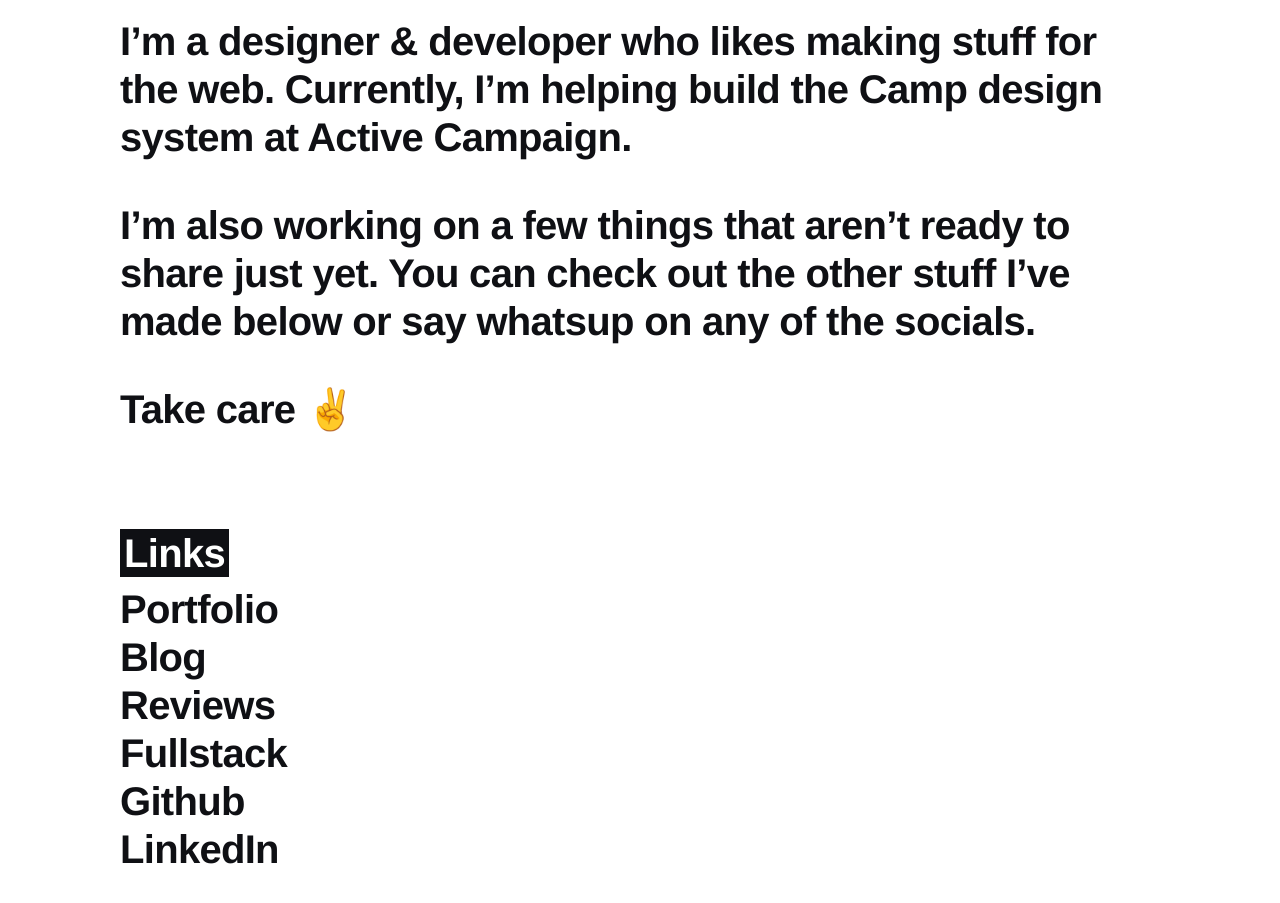
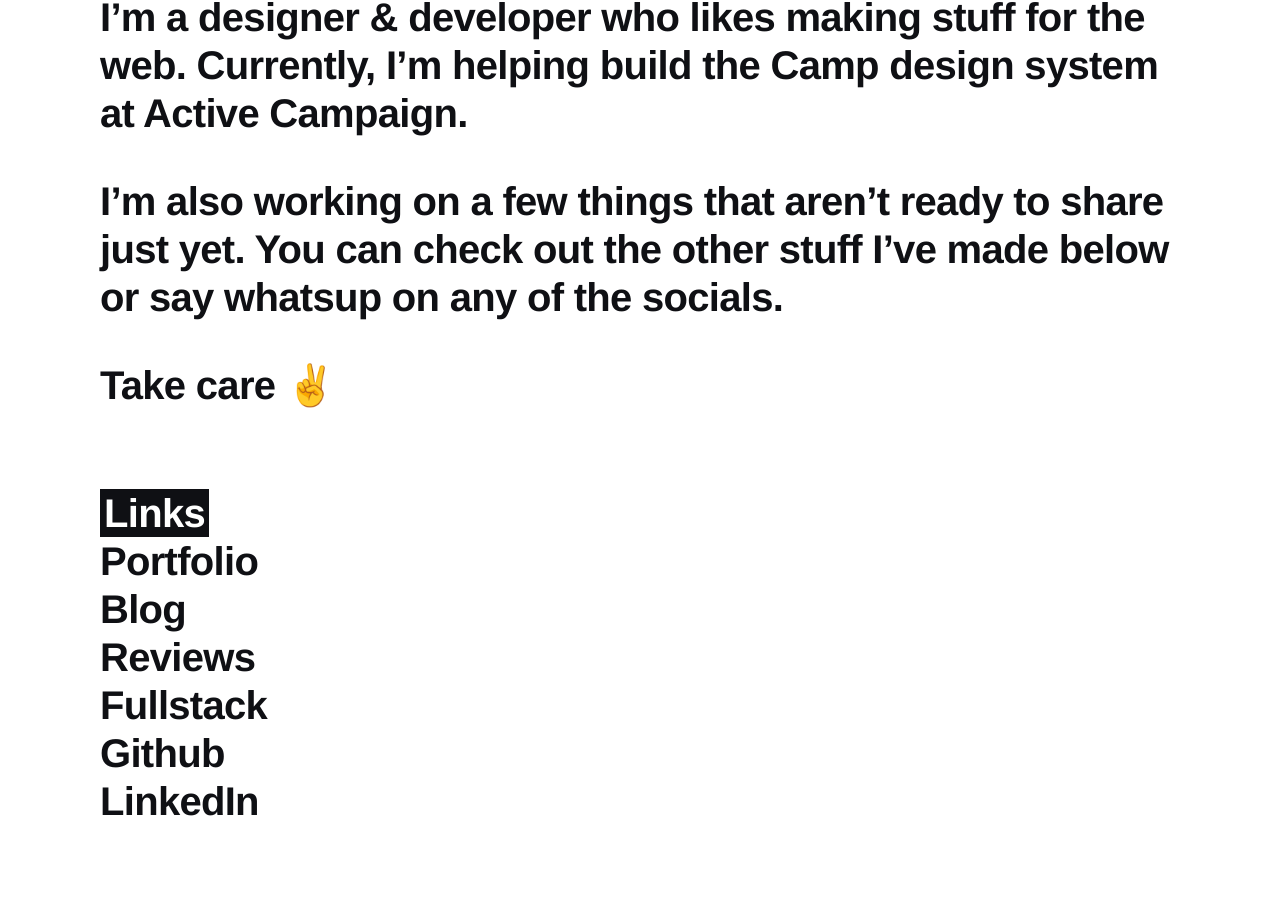
Before and after one commit to rttnbrgr/homebase, a Next.js app: page / in a window 1280 px wide. Shown: the part 371-1274 px from the top of the page. Built offline with nearby package versions, Linux system fonts and the light colour scheme.

Commit message:
refactor remaining homepage text styles

```diff
--- a/pages/index.tsx
+++ b/pages/index.tsx
@@ -1,26 +1,23 @@
-import styles from "../styles/homepage.module.css";
 import Link from "next/link";
 import MetaPage from "../components/MetaPage";
 import { LayoutChakra } from "../components/layouts";
-import { Box, Stack, VStack } from "@chakra-ui/react";
+import {
+  Box,
+  VStack,
+  Text,
+  Link as ChakraLink,
+  UnorderedList,
+  ListItem
+} from "@chakra-ui/react";
 
-const rootStyles = {};
-
-const rootSx = {
-  "--black": "#0f1014",
-  "--white": "#fff",
-  fontSize: "1.5rem",
+const rootStyles = {
+  // Text styles
+  textStyle: "homeRoot",
+  // Layout Styles
   padding: "1.5em",
   display: "flex",
   alignItems: "center",
-
-  "@media screen and (min-width: 768px)": {
-    fontSize: "2.5rem"
-  },
-
-  "@media screen and (min-width: 1440px)": {
-    fontSize: "3.25rem"
-  }
+  maxWidth: "30em"
 };
 
 type Props = {};
@@ -29,65 +26,72 @@ const Index = ({}: Props) => {
   return (
     <LayoutChakra>
       <MetaPage title="R T T N B R G R | 🤢🍔" titleSuffix={false} />
-      <Box sx={rootSx} className="rootBox">
+      <Box {...rootStyles} className="rootBox">
         <VStack spacing="2em" align="start">
-          <div className={styles.group}>
-            <h1 className={styles["text--header"]}>@rttnbrgr</h1>
-          </div>
+          <Text as="h1" textStyle="homeHeader">
+            @rttnbrgr
+          </Text>
 
           <VStack spacing="1em" align="start">
-            <p className={styles["text--body"]}>👋 Hi.</p>
-            <p className={styles["text--body"]}>
-              My name is Nathan Mateo Rothenberger.
-            </p>
-            <p className={styles["text--body"]}>
+            <Text>👋 Hi.</Text>
+            <Text>My name is Nathan Mateo Rothenberger.</Text>
+            <Text>
               I’m a designer & developer who likes making stuff for the web.
               Currently, I’m helping build the Camp design system at Active
               Campaign.
-            </p>
-            <p className={styles["text--body"]}>
+            </Text>
+            <Text>
               I’m also working on a few things that aren’t ready to share just
               yet. You can check out the other stuff I’ve made below or say
               whatsup on any of the socials.
-            </p>
-            <p className={styles["text--body"]}>Take care ✌️</p>
+            </Text>
+            <Text>Take care ✌️</Text>
           </VStack>
-          <ul className={styles.list}>
-            <h1 className={styles["text--header"]}>Links</h1>
-            <li className={styles["list-item"]}>
-              <a className={styles.link} href="https://www.rottenburger.com/">
+
+          <UnorderedList layerStyle="resetList">
+            <Text as="h2" textStyle="homeHeader">
+              Links
+            </Text>
+            <ListItem>
+              <ChakraLink
+                layerStyle="resetLink"
+                href="https://www.rottenburger.com/"
+              >
                 Portfolio
-              </a>
-            </li>
-            <li className={styles["list-item"]}>
+              </ChakraLink>
+            </ListItem>
+            <ListItem>
               <Link href="/blog">
-                <a className={styles.link}>Blog</a>
+                <ChakraLink layerStyle="resetLink">Blog</ChakraLink>
               </Link>
-            </li>
-            <li className={styles["list-item"]}>
+            </ListItem>
+            <ListItem>
               <Link href="/reviews">
-                <a className={styles.link}>Reviews</a>
+                <ChakraLink layerStyle="resetLink">Reviews</ChakraLink>
               </Link>
-            </li>
-            <li className={styles["list-item"]}>
+            </ListItem>
+            <ListItem>
               <Link href="/fullstack-design">
-                <a className={styles.link}>Fullstack</a>
+                <ChakraLink layerStyle="resetLink">Fullstack</ChakraLink>
               </Link>
-            </li>
-            <li className={styles["list-item"]}>
-              <a className={styles.link} href="https://github.com/rttnbrgr">
+            </ListItem>
+            <ListItem>
+              <ChakraLink
+                layerStyle="resetLink"
+                href="https://github.com/rttnbrgr"
+              >
                 Github
-              </a>
-            </li>
-            <li className={styles["list-item"]}>
-              <a
-                className={styles.link}
+              </ChakraLink>
+            </ListItem>
+            <ListItem>
+              <ChakraLink
+                layerStyle="resetLink"
                 href="https://www.linkedin.com/in/nathan-rothenberger-11765b16/"
               >
                 LinkedIn
-              </a>
-            </li>
-          </ul>
+              </ChakraLink>
+            </ListItem>
+          </UnorderedList>
         </VStack>
       </Box>
     </LayoutChakra>
--- a/styles/homepage.module.css
+++ /dev/null
@@ -1,49 +0,0 @@
-/**
- * DUMB TYPOGRAPHY
- */
-.text--header,
-.text--body,
-.list-item
-/* .link  */ {
-  font-family: "Helvetica Neue", sans-serif;
-  color: var(--black);
-  font-size: 1.5rem;
-  font-size: 1em;
-  font-size: inherit;
-  line-height: 1.75rem;
-  line-height: 1.2;
-  font-weight: bold;
-  font-style: normal;
-  margin: 0;
-  padding: 0;
-  letter-spacing: -0.7px;
-}
-
-.text--header {
-  background: var(--black);
-  color: var(--white);
-  margin: 1rem 0 0.5rem;
-  padding: 0 0.25rem;
-  display: inline-block;
-}
-
-.text--body {
-  max-width: 624px;
-  max-width: 26em;
-}
-
-.list {
-  list-style: none;
-  margin: 0;
-  padding: 0;
-}
-
-.link {
-  text-decoration: none;
-  color: inherit;
-  font-size: inherit;
-}
-
-.link:hover {
-  color: lime;
-}
--- a/theme/index.ts
+++ b/theme/index.ts
@@ -10,15 +10,17 @@ const config: ThemeConfig = {
 };
 
 const breakpoints = createBreakpoints({
-  sm: "40em",
-  md: "52em",
-  lg: "64em",
-  xl: "80em"
+  sm: "40em", // 640
+  smedium: "48em", // 768
+  md: "52em", // 832
+  lg: "64em", // 1024
+  xl: "80em", // 1280
+  "2xl": "90em" // 1440
 });
 
 const fonts = {
   // default: '"Times New Roman", "Helvetica", sans-serif',
-  default: '"Helvetica", sans-serif',
+  default: '"Helvetica Neue", sans-serif',
   debug: "monospace"
 };
 
@@ -30,6 +32,21 @@ const baseTextStyles: TextProps = {
   fontWeight: 700
 };
 
+const rootIndexTextStyles = {
+  fontSize: {
+    // base: "1rem"
+    base: "1.5rem",
+    smedium: "2.5rem",
+    "2xl": "3.25rem"
+  },
+  fontFamily: "default",
+  color: "onBg",
+  lineHeight: "1.2",
+  fontWeight: 700,
+  fontStyle: "normal",
+  letterSpacing: "-0.7px"
+};
+
 const styles: Styles = {
   global: props => ({
     body: {
@@ -37,10 +54,10 @@ const styles: Styles = {
       bg: mode("bg", "onBg")(props),
       color: mode("onBg", "bg")(props),
       borderColor: mode("onBg", "bg")(props)
-    },
-    "h1, h2, h3, h4": {
-      ...baseTextStyles
     }
+    // "h1, h2, h3, h4": {
+    //   ...baseTextStyles
+    // }
   })
 };
 
@@ -51,7 +68,8 @@ const theme = extendTheme({
   styles,
   colors: {
     bg: "white",
-    onBg: "black"
+    onBg: "#0f1014",
+    debugColor: "blue"
   },
   layerStyles: {
     debug: {
@@ -79,6 +97,16 @@ const theme = extendTheme({
         color: "bg",
         borderColor: "bg"
       }
+    },
+    resetList: {
+      listStyle: "none",
+      margin: 0,
+      padding: 0
+    },
+    resetLink: {
+      textDecoration: "none",
+      color: "inherit",
+      fontSize: "inherit"
     }
   },
   fonts,
@@ -102,6 +130,15 @@ const theme = extendTheme({
         fontSize: "1em",
         lineHeight: "1.25"
       }
+    },
+    homeRoot: {
+      ...rootIndexTextStyles
+    },
+    homeHeader: {
+      display: "inline-block",
+      background: "onBg",
+      color: "bg",
+      px: "0.25rem"
     }
   },
   components: {
```
